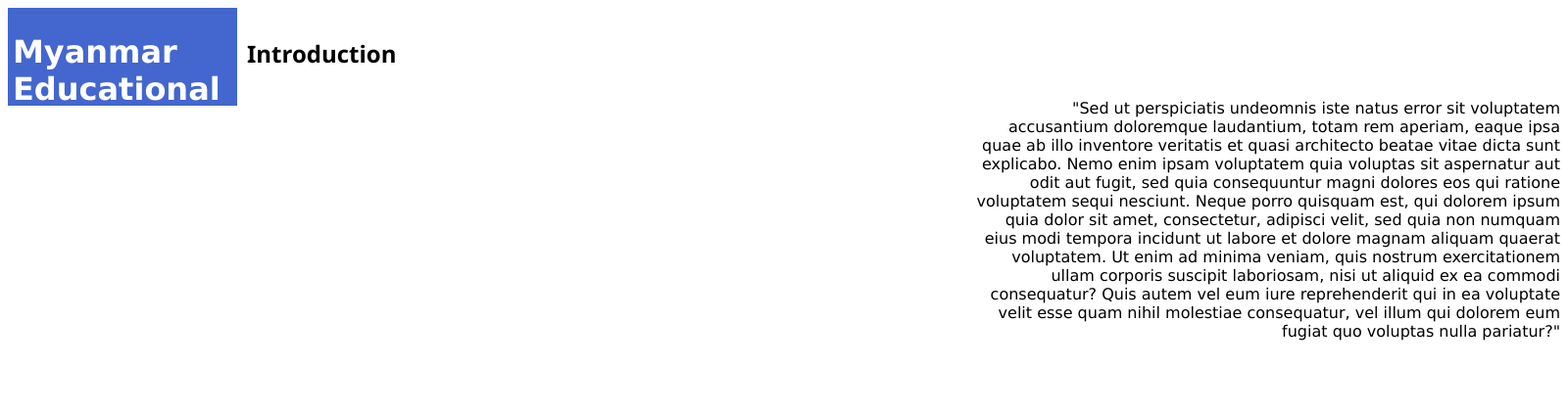
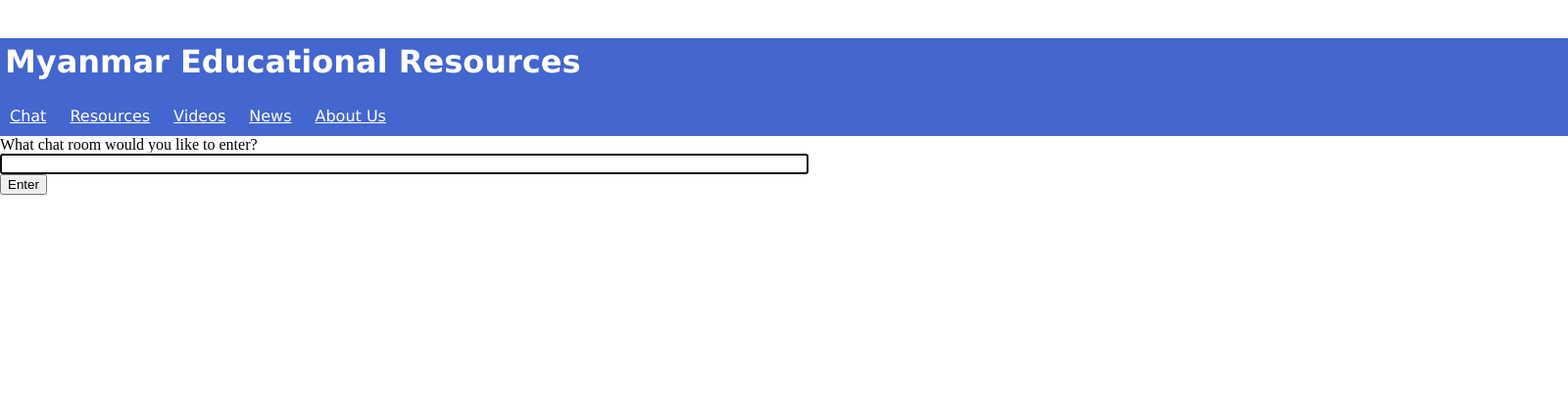
Before and after one commit to Tadano2221/Lumiere, a Django app: page /eduweb/chat in a window 1600 px wide. Shown: the top 423 px of the page at 98% size. Run offline with Django 3.2, Linux system fonts and the light colour scheme.

Commit message:
Update chat.html

```diff
--- a/eduweb/templates/eduweb/chat.html
+++ b/eduweb/templates/eduweb/chat.html
@@ -6,8 +6,12 @@
 <head>
     <title>Community Forum</title>
     <link rel='stylesheet' href="{% static 'eduweb/styles.css' %}">
+    <style>
+        body {
+            display: inline;
+        }
+    </style>
 </head>
-
 <body>
     <header>
         <h1>Myanmar Educational Resources</h1>
@@ -19,15 +23,24 @@
             <a class="header" href="aboutus.html">About Us</a>
         </nav>
     </header>
-    <div style="margin-bottom: 60px;">
-        <h2>Introduction</h2>
-        <p style="margin-left: 750px; text-align: right; width: 600px;">
-            "Sed ut perspiciatis undeomnis iste natus error sit voluptatem accusantium doloremque laudantium, totam rem aperiam, eaque ipsa quae ab illo inventore veritatis et quasi architecto beatae vitae dicta sunt explicabo. Nemo enim ipsam voluptatem quia voluptas
-            sit aspernatur aut odit aut fugit, sed quia consequuntur magni dolores eos qui ratione voluptatem sequi nesciunt. Neque porro quisquam est, qui dolorem ipsum quia dolor sit amet, consectetur, adipisci velit, sed quia non numquam eius modi
-            tempora incidunt ut labore et dolore magnam aliquam quaerat voluptatem. Ut enim ad minima veniam, quis nostrum exercitationem ullam corporis suscipit laboriosam, nisi ut aliquid ex ea commodi consequatur? Quis autem vel eum iure reprehenderit
-            qui in ea voluptate velit esse quam nihil molestiae consequatur, vel illum qui dolorem eum fugiat quo voluptas nulla pariatur?"
-        </p>
-    </div>
+
+    What chat room would you like to enter?<br>
+    <input id="room-name-input" type="text" size="100"><br>
+    <input id="room-name-submit" type="button" value="Enter">
+
+    <script>
+        document.querySelector('#room-name-input').focus();
+        document.querySelector('#room-name-input').onkeyup = function(e) {
+            if (e.keyCode === 13) { // enter, return
+                document.querySelector('#room-name-submit').click();
+            }
+        };
+
+        document.querySelector('#room-name-submit').onclick = function(e) {
+            var roomName = document.querySelector('#room-name-input').value;
+            window.location.pathname = '/chat/' + roomName + '/';
+        };
+    </script>
 </body>
 
 </html>
```
